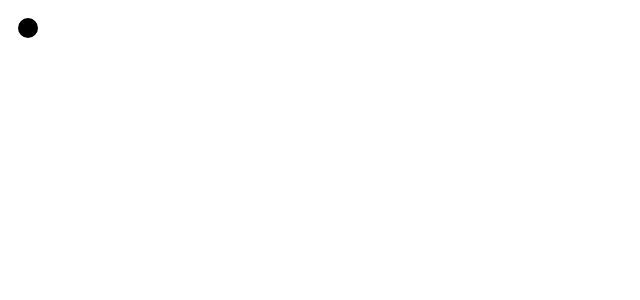
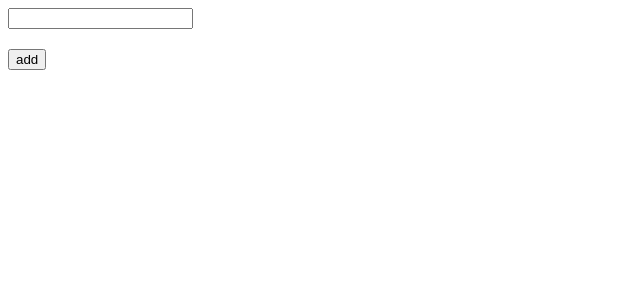
Before and after one commit to emonahmed123/LWS-Learing, a React (Vite) app: page / in a window 1280 px wide. Shown: the top 300 px of the page, without its empty margins (0-640 px from the left). Built offline with nearby package versions, Linux system fonts and the light colour scheme.

Commit message:
Group related state

```diff
--- a/src/App.jsx
+++ b/src/App.jsx
@@ -1,5 +1,5 @@
 import "./App.css";
-import MousePointer from "./component/MousePointer";
+import From from "./component/From";
 
 // function Button({ onClick, children }) {
 //   return <button onClick={onClick}>{children}</button>;
@@ -20,10 +20,7 @@ import MousePointer from "./component/MousePointer";
 export default function Toolbar() {
   return (
     <div>
-      {/* <PlayButton movieName="Kiki's Delivery Service" />
-      <UploadButton /> */}
-
-      <MousePointer />
+      <From />
     </div>
   );
 }
--- /dev/null
+++ b/src/component/From.jsx
@@ -0,0 +1,49 @@
+import { useState } from "react";
+
+const From = () => {
+  const [inputs, setInput] = useState([
+    {
+      id: 1,
+      label: "input",
+    },
+  ]);
+
+  const handleAddInput = () => {
+    const nextId = inputs;
+    console.log(nextId);
+    setInput([
+      ...inputs,
+      {
+        id: 2,
+        label: "input",
+      },
+    ]);
+  };
+
+  function parseExpression(expression) {
+    const value = eval(expression);
+
+    return value;
+  }
+
+  parseExpression("2*(3+4)+2");
+  return (
+    <div>
+      {inputs.map((input) => (
+        <div key={input.id}>
+          <input type="text" label={input.label} />
+        </div>
+      ))}
+
+      <div
+        style={{
+          marginTop: "20px",
+        }}
+      >
+        <button onClick={handleAddInput}> add</button>
+      </div>
+    </div>
+  );
+};
+
+export default From;
```
